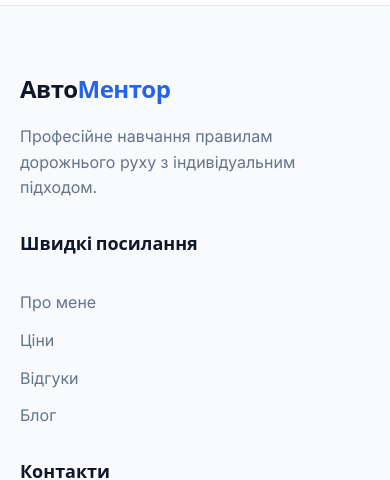
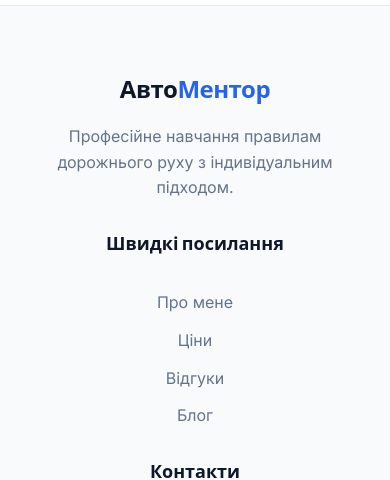
Before and after one commit to Bodia/auto_school_mentor, a Next.js app: page /booking in a window 390 px wide. Shown: the part 1432-1912 px from the top of the page. Built offline with nearby package versions, Linux system fonts and the light colour scheme.

Commit message:
Center mobile footer and fix inner scroll

```diff
--- a/src/components/Footer.css
+++ b/src/components/Footer.css
@@ -62,5 +62,19 @@
   .footer-container {
     grid-template-columns: 1fr;
     gap: 2rem;
+    text-align: center;
+  }
+
+  .footer-brand .logo {
+    display: inline-block;
+    margin: 0 auto 1rem auto;
+  }
+
+  .footer-desc {
+    margin: 0 auto;
+  }
+
+  .footer-links {
+    align-items: center;
   }
 }
--- a/src/components/Navbar.css
+++ b/src/components/Navbar.css
@@ -79,7 +79,8 @@
   .nav-links {
     position: fixed;
     top: 0;
-    right: -100%;
+    right: 0;
+    transform: translateX(100%);
     width: 100%;
     height: 100vh;
     background-color: var(--bg);
@@ -87,12 +88,12 @@
     justify-content: center;
     align-items: center;
     gap: 2rem;
-    transition: right 0.3s ease-in-out;
+    transition: transform 0.3s ease-in-out;
     z-index: 100;
   }
 
   .nav-links.active {
-    right: 0;
+    transform: translateX(0);
   }
 
   .nav-links a {
```
